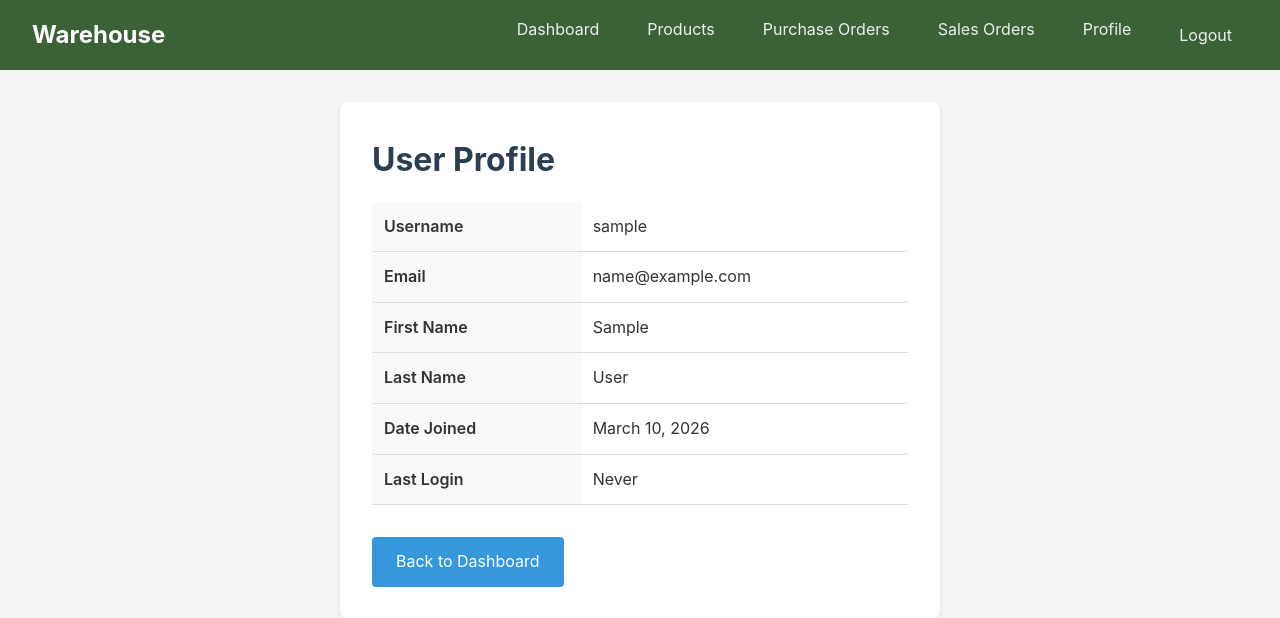
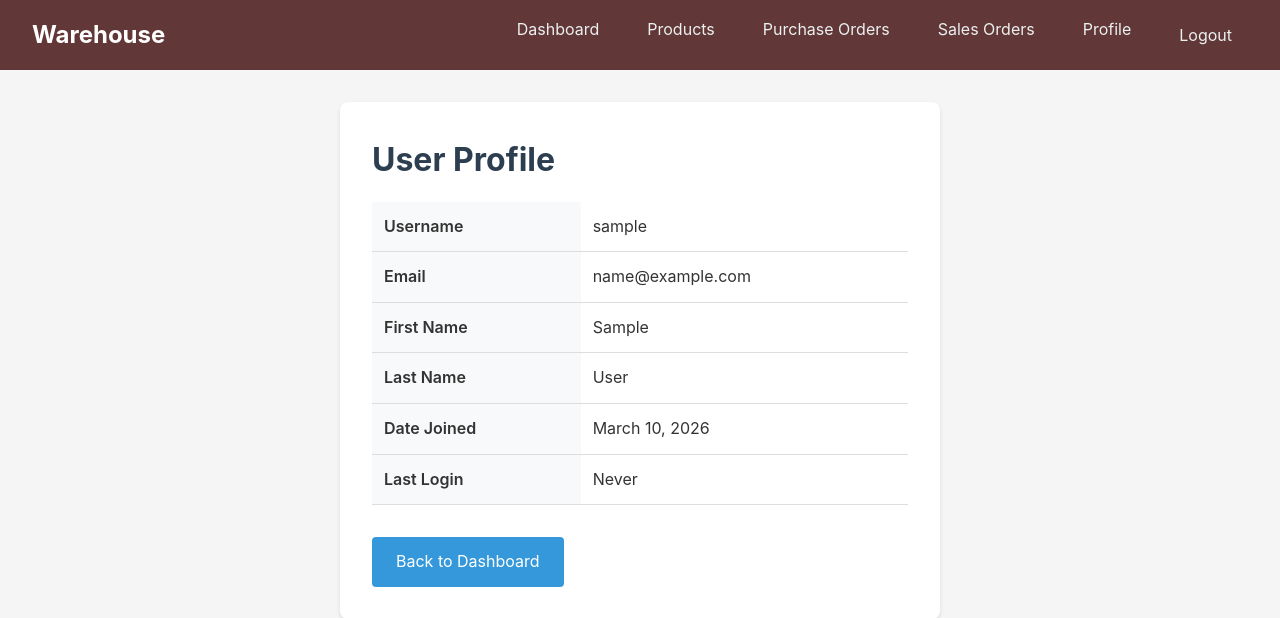
Before and after one commit to 00015972/warehousepro, a Django app: page /accounts/profile/ in a window 1280 px wide. Shown: the top 618 px of the page. Run offline with Django 5.2, Linux system fonts and the light colour scheme; the visitor is signed in with stand-in values (Sample User, id 1).

Commit message:
red navbar

```diff
--- a/templates/base.html
+++ b/templates/base.html
@@ -17,7 +17,7 @@
             background-color: #f5f5f5;
         }
         .navbar {
-            background-color: #3b6137;
+            background-color: #613737;
             padding: 1rem 2rem;
             display: flex;
             justify-content: space-between;
```
